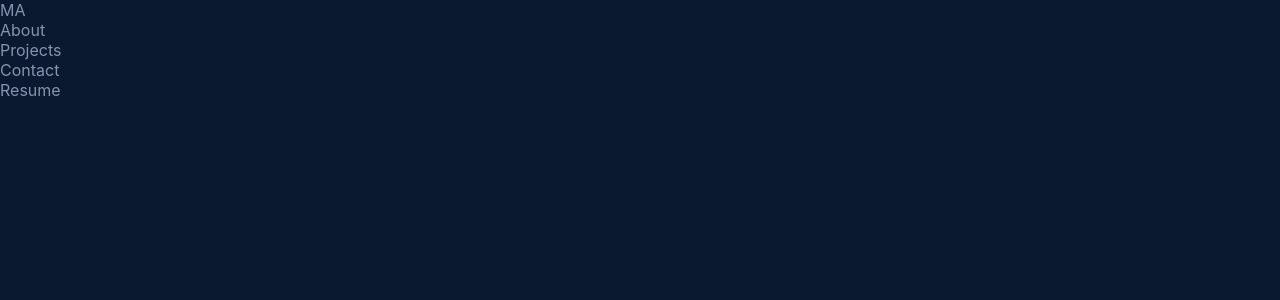
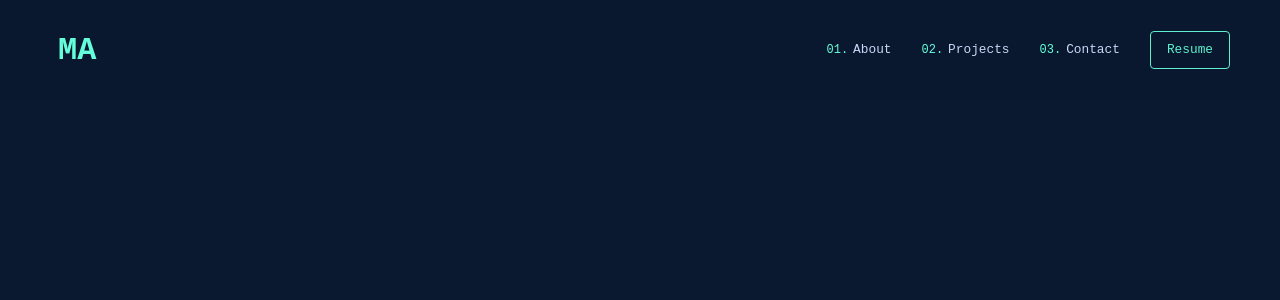
Before and after one commit to Moamal-2000/moamal-alaa, a Next.js app: page / in a window 1280 px wide. Shown: the top 300 px of the page. Built offline with nearby package versions, Linux system fonts and the light colour scheme.

Commit message:
style: edit Header stricture & add styles

```diff
--- a/src/components/Header/Header.jsx
+++ b/src/components/Header/Header.jsx
@@ -1,27 +1,32 @@
+import Link from "next/link";
 import s from "./Header.module.scss";
 
 const Header = () => {
   return (
     <header className={s.header}>
-      <div className={s.logo}>MA</div>
+      <nav className={s.navLinks}>
+        <Link className={s.logo} href="/">
+          MA
+        </Link>
 
-      <nav className={s.navLinks}>
-        <ul>
+        <div className={s.wrapper}>
+          <ol>
             <li>
-            <a href="#about-section">About</a>
+              <a href="#about">About</a>
             </li>
             <li>
-            <a href="#projects-section">Projects</a>
+              <a href="#projects">Projects</a>
             </li>
             <li>
-            <a href="#contact-section">Contact</a>
+              <a href="#contact">Contact</a>
             </li>
-        </ul>
-      </nav>
+          </ol>
 
           <a className={s.resume} href="#">
             Resume
           </a>
+        </div>
+      </nav>
     </header>
   );
 };
--- a/src/components/Header/Header.module.scss
+++ b/src/components/Header/Header.module.scss
@@ -1,21 +1,92 @@
-.header {}
+.header {
+  display: flex;
+  align-items: center;
+  position: fixed;
+  top: 0;
+  z-index: 11;
+  padding: 0 50px;
+  width: 100%;
+  height: 100px;
+  background-color: rgba(10, 25, 47, .85);
+  backdrop-filter: blur(10px);
+}
 
-.header .logo {}
+.header .logo {
+  display: block;
+  font-family: 'SF Mono', 'Fira Code', 'Fira Mono', 'Roboto Mono', monospace;
+  font-size: 2rem;
+  font-weight: 700;
+  color: #64ffda;
+  padding: 8px;
+  width: fit-content;
+}
 
-.header .navLinks {}
+.header .navLinks {
+  display: flex;
+  align-items: center;
+  justify-content: space-between;
+}
 
-.header .navLinks {}
+.header .navLinks {
+  display: flex;
+  justify-content: space-between;
+  align-items: center;
+  position: relative;
+  width: 100%;
+  color: #ccd6f6;
+  font-family: var(--font-mono);
+  counter-reset: item 0;
+  z-index: 12;
+}
 
-.header .navLinks ul {}
+.header .navLinks .wrapper {
+  display: flex;
+  align-items: center;
+}
 
-.header .navLinks ul li {}
+.header .wrapper ol {
+  display: flex;
+  justify-content: space-between;
+  align-items: center;
+}
 
-.header .navLinks ul li a {
+.header .wrapper ol li {
+  margin: 0 5px;
+  position: relative;
+  counter-increment: item 1;
+  font-size: .8rem;
+}
+
+.header .wrapper ol li a {
+  display: inline-block;
+  text-decoration: none;
+  text-decoration-skip-ink: auto;
+  color: inherit;
+  position: relative;
+  padding: 10px;
 
   &:hover {}
 }
 
-.header .resume {
+.header .wrapper ol li a::before {
+  content: "0" counter(item) ".";
+  margin-right: 5px;
+  color: #64ffda;
+  font-size: .75rem;
+  text-align: right;
+}
+
+.header .wrapper .resume {
+  color: #5ff1cf;
+  background-color: transparent;
+  border: 1px solid #5ff1cf;
+  border-radius: 4px;
+  padding: .75rem 1rem;
+  font-family: var(--font-mono);
+  line-height: 1;
+  text-decoration: none;
+  margin-left: 15px;
+  font-size: .8rem;
 
   &:hover {}
 }
--- a/src/styles/_variables.scss
+++ b/src/styles/_variables.scss
@@ -1 +1,3 @@
-:root {}
+:root {
+  --font-mono: 'SF Mono', 'Fira Code', 'Fira Mono', 'Roboto Mono', monospace
+}
```
Lines whose indentation alone changed are shown as unchanged.
